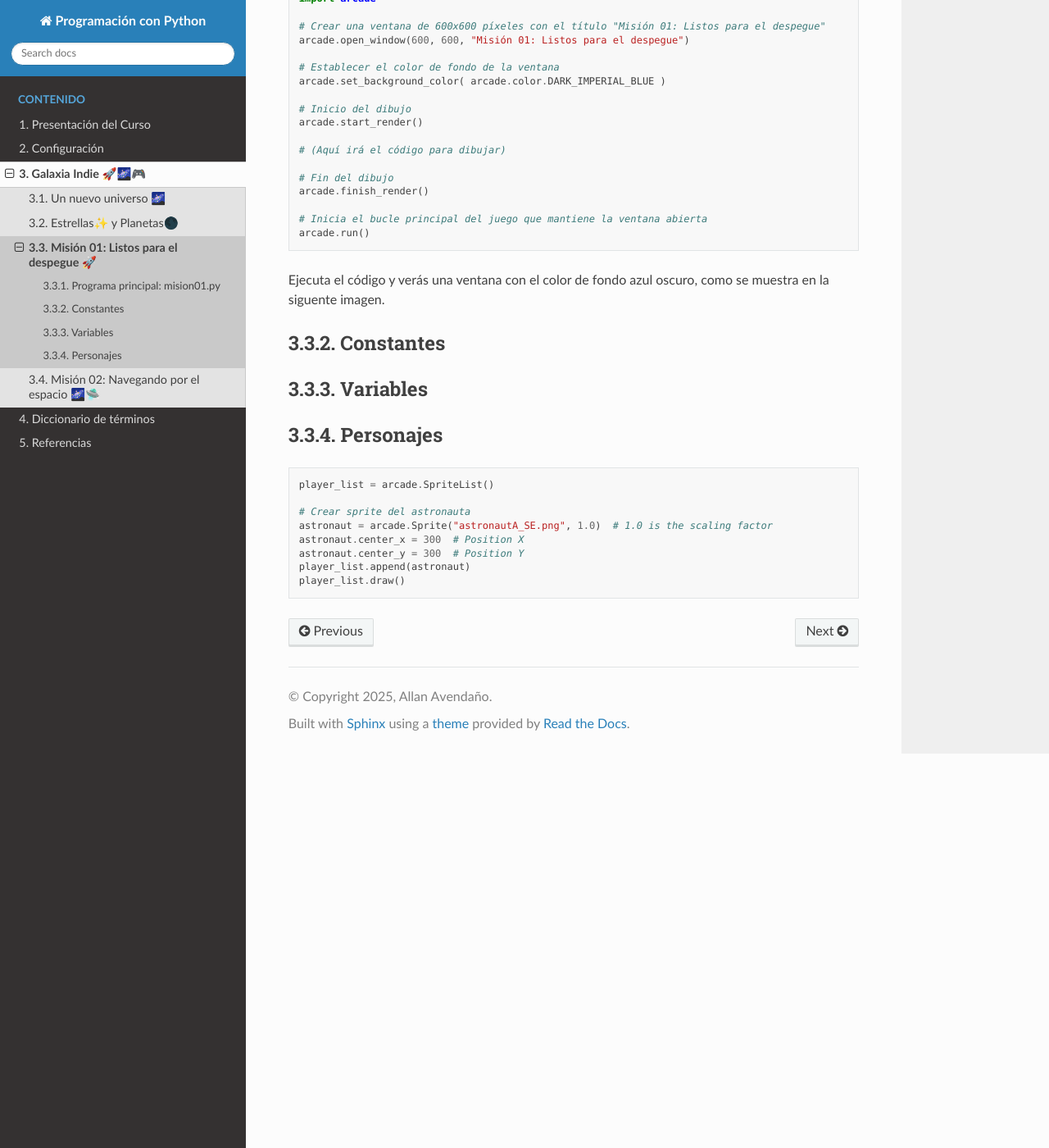
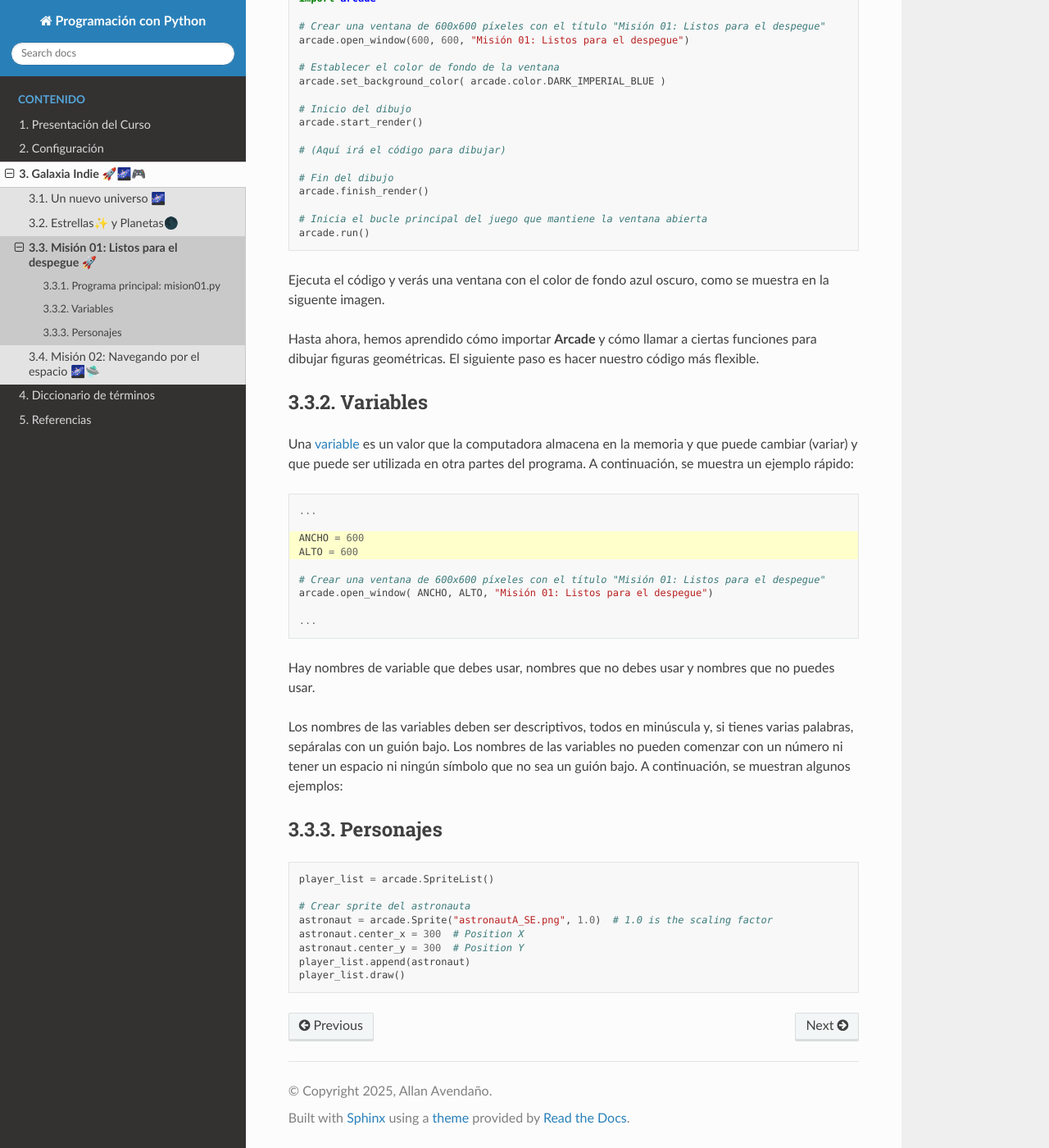
Before and after one commit to aavendan/programacion-python, a Sphinx documentation site: the page built from docs/source/sesiones/sesion03.rst, in a window 1280 px wide and 1400 px high, scrolled down 507 px. Shown: the whole window at 82% size. Built offline with Sphinx 7.4.7 and the Read the Docs theme 3.1.0, drawn with Linux system fonts in a browser that asks for light colours.

Commit message:
variable y constante

```diff
--- a/docs/source/sesiones/sesion03.rst
+++ b/docs/source/sesiones/sesion03.rst
@@ -44,11 +44,43 @@ código básico:
 Ejecuta el código y verás una ventana con el color de fondo azul oscuro, como
 se muestra en la siguente imagen.
 
-Constantes
-------------------
+.. imagen
+
+Hasta ahora, hemos aprendido cómo importar **Arcade** y cómo llamar a ciertas
+funciones para dibujar figuras geométricas. El siguiente paso es hacer nuestro
+código más flexible.
 
 Variables
 ------------------
+
+Una :term:`variable` es un valor que la computadora almacena en la memoria y
+que puede cambiar (variar) y que puede ser utilizada en otra partes del
+programa. A continuación, se muestra un ejemplo rápido:
+
+.. code-block:: python
+    :emphasize-lines: 3-4
+
+    ...
+
+    ANCHO = 600
+    ALTO = 600
+
+    # Crear una ventana de 600x600 píxeles con el título "Misión 01: Listos para el despegue"
+    arcade.open_window( ANCHO, ALTO, "Misión 01: Listos para el despegue")
+
+    ...
+
+
+
+Hay nombres de variable que debes usar, nombres que no debes usar y nombres
+que no puedes usar.
+
+Los nombres de las variables deben ser descriptivos, todos en minúscula y,
+si tienes varias palabras, sepáralas con un guión bajo. Los nombres de las
+variables no pueden comenzar con un número ni tener un espacio ni ningún
+símbolo que no sea un guión bajo. A continuación, se muestran algunos ejemplos:
+
+
 
 Personajes
 ------------------
```
Also changed, not shown: docs/source/diccionario.rst (+10 -0 lines).
